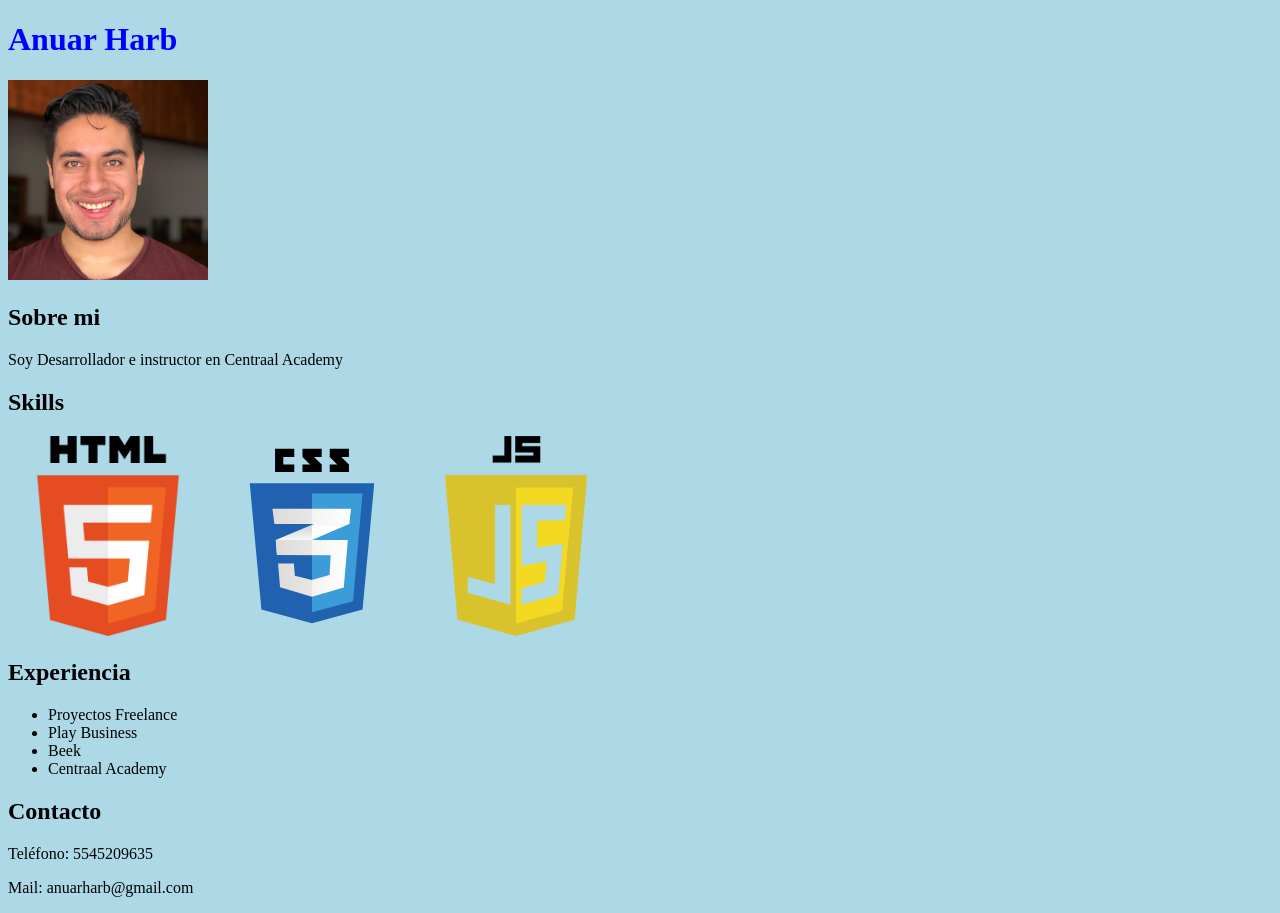
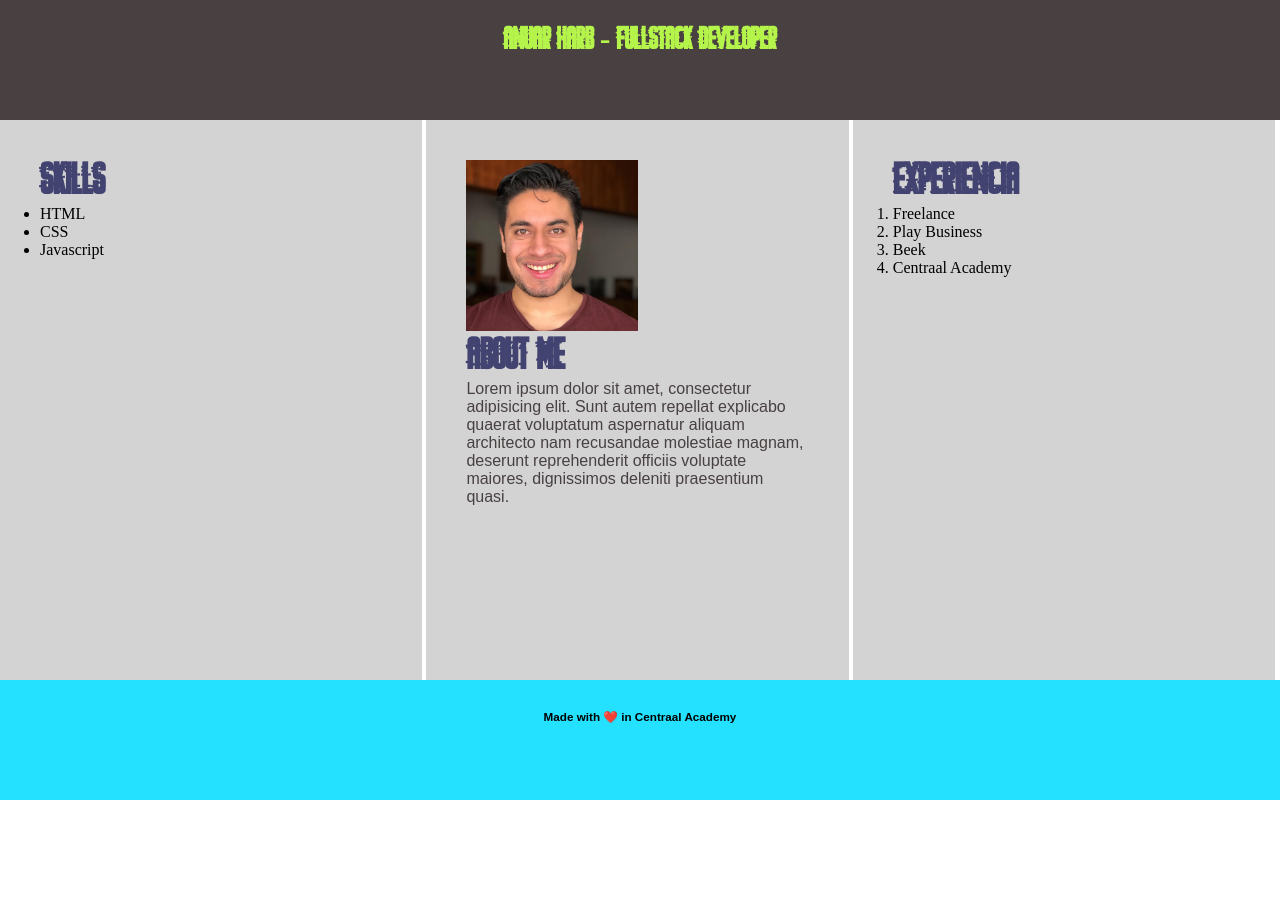
Before and after one commit to AnuarHarb/pagina-personal2, a plain HTML site: page index.html in a window 1280 px wide. After the commit the page ends 800 px from the top, so only its background shows below. Drawn offline with Linux system fonts and the light colour scheme.

Commit message:
ejemplo de estructura con display y html semantico

```diff
--- a/index.html
+++ b/index.html
@@ -6,23 +6,39 @@
   <link rel="stylesheet" href="styles.css">
 </head>
 <body>
-  <h1 class="titulo">Anuar Harb</h1>
-  <img src="imagenes/anuar.jpg" alt="anuar">
-  <h2>Sobre mi</h2>
-  <p>Soy Desarrollador e instructor en Centraal Academy</p>
-  <h2>Skills</h2>
-  <img src="imagenes/html.png" alt="html logo">
-  <img src="imagenes/css.svg" alt="css logo">
-  <img src="imagenes/js.png" alt="js logo">
-  <h2>Experiencia</h2>
-  <ul>
-    <li>Proyectos Freelance</li>
-    <li>Play Business</li>
-    <li>Beek</li>
-    <li>Centraal Academy</li>
-  </ul>
-  <h2>Contacto</h2>
-  <p>Teléfono: 5545209635</p>
-  <p>Mail: anuarharb@gmail.com</p>
+
+  <header class="header">
+    <h1>Anuar Harb - Fullstack Developer</h1>
+  </header>
+
+  <section class="content">
+    <h2>Skills</h2>
+    <ul>
+      <li>HTML</li>
+      <li>CSS</li>
+      <li>Javascript</li>
+    </ul>
+  </section>
+
+  <section class="content">
+    <img src="imagenes/anuar.jpg" alt="foto en close up de anuar">
+    <h2>About Me</h2>
+    <p>Lorem ipsum dolor sit amet, consectetur adipisicing elit. Sunt autem repellat explicabo quaerat voluptatum aspernatur aliquam architecto nam recusandae molestiae magnam, deserunt reprehenderit officiis voluptate maiores, dignissimos deleniti praesentium quasi.</p>
+  </section>
+
+  <section class="content">
+    <h2>Experiencia</h2>
+    <ol>
+      <li>Freelance</li>
+      <li>Play Business</li>
+      <li>Beek</li>
+      <li>Centraal Academy</li>
+    </ol>
+  </section>
+
+  <footer class="footer">
+    <h3>Made with ❤️ in Centraal Academy</h3>
+  </footer>
+
 </body>
 </html>
--- a/styles.css
+++ b/styles.css
@@ -1,11 +1,65 @@
-body {
-  background-color: lightblue;
+@font-face {
+  font-family: signal;
+  src: url('tipografias/signal.ttf');
 }
 
-img {
-  width: 200px;
+:root {
+  --primary-color: #484041;
+  --highlight-color: #B5F44A;
+
+  --header-height: 15vh;
 }
 
-.titulo {
-  color: blue;
+* {
+  margin: 0;
+  padding: 0;
 }
+
+.header {
+  background-color: var(--primary-color);
+  height: var(--header-height);
+  padding-top: 20px;
+  box-sizing: border-box;
+}
+
+.header h1 {
+  color: var(--highlight-color);
+  font-family: signal;
+  text-align: center;
+}
+
+.content {
+  background-color: lightgray;
+  box-sizing: border-box;
+  display: inline-block;
+  height: calc(100vh - (var(--header-height)* 2 ));
+  padding: 40px;
+  overflow: scroll;
+  vertical-align: top;
+  width: 33vw;
+}
+
+.content img {
+  width: 50%;
+}
+
+.content h2 {
+  color: #434371;
+  font-family: signal;
+  font-size: 45px;
+}
+
+.content p {
+  color: var(--primary-color);
+  font-family: arial;
+}
+
+.footer {
+  background-color: #23e1ff;
+  text-align: center;
+  font-family: arial;
+  font-size: 10px;
+  height: var(--header-height);
+  padding-top: 30px;
+  box-sizing: border-box;
+}
```
Also changed, not shown: tipografias/signal-italic.ttf (added), tipografias/signal.ttf (added), 1 other file.
